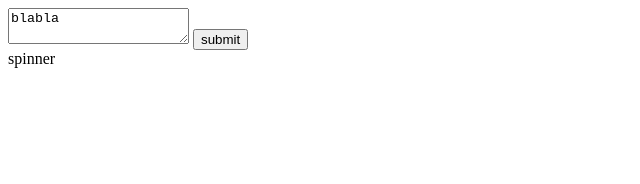
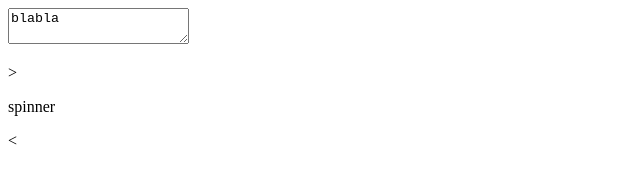
Before and after one commit to jankeromnes/Injector, a plain HTML site: page index.html in a window 1280 px wide. Shown: the whole page, without its empty margins (0-640 px from the left). Drawn offline with Linux system fonts and the light colour scheme.

Commit message:
edit index.html

```diff
--- a/index.html
+++ b/index.html
@@ -4,11 +4,12 @@
 
 <div>
   <textarea id=input>blabla</textarea>
-  <input type=button id=submit value=submit>
+  <p id=submit>&gt;</p>
 </div>
 
 <div>
   <div id=output>spinner</div>
+  <p id=back>&lt;</p>
 </div>
 
 <script src=js/jquery.js></script>
@@ -24,10 +25,13 @@
     query.action = 'englishLetter';
     query.data = {input: Scout('#input').value};
     query.resp = function (data) {
+      // TODO remplacer spinner par output
       Scout('#output').value = data.output;
     };
     query.error = function () {};
 
   });
 
+  // TODO click sur back revient au premier ecran
+
 </script>
```
